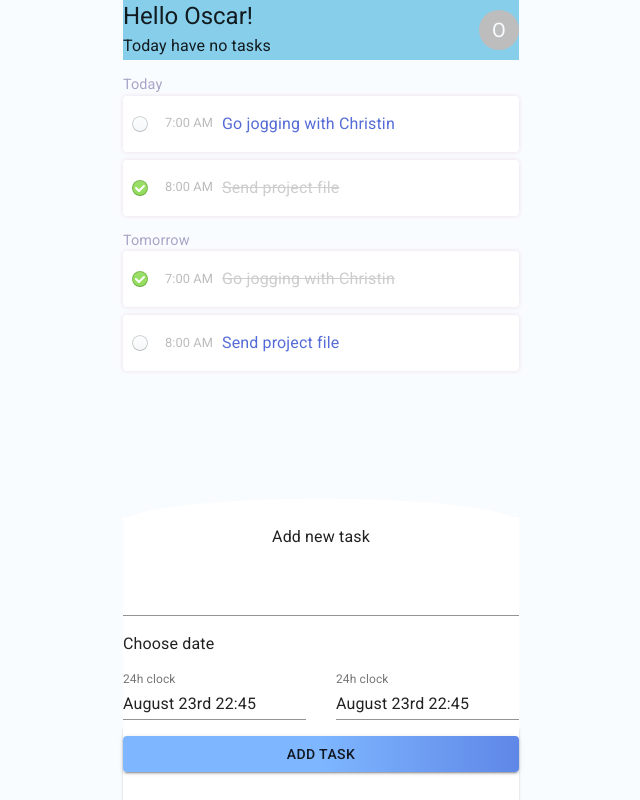
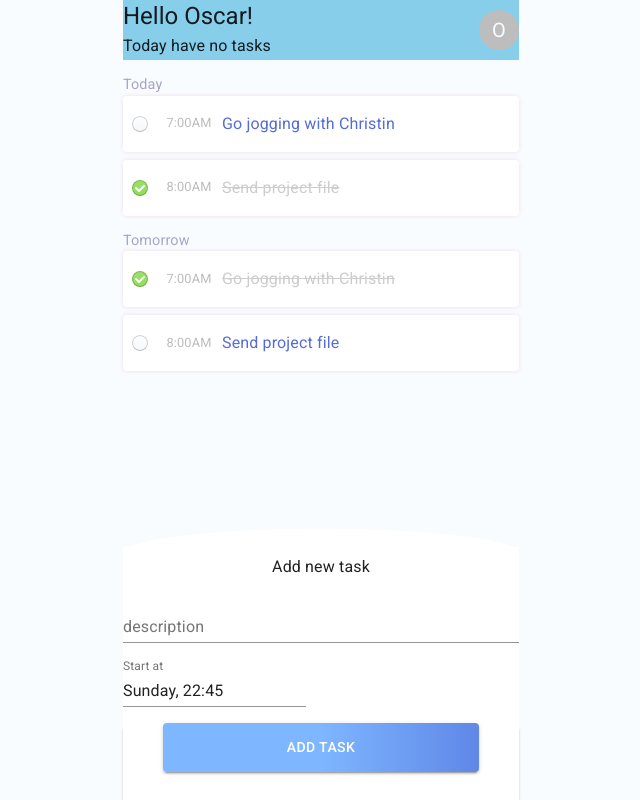
Before and after one commit to oscaramos/todo, a React (Create React App) app: page / in a window 1280 px wide. Shown: the whole page, without its empty margins (319-959 px from the left). Built offline with nearby package versions, Linux system fonts and the light colour scheme.

Commit message:
Move state from <Tasks /> up to <App.js> + addTask almost finished

```diff
--- a/package.json
+++ b/package.json
@@ -14,7 +14,7 @@
     "@material-ui/icons": "^4.9.1",
     "@material-ui/pickers": "^3.2.10",
     "clsx": "latest",
-    "date-fns": "^2.15.0",
+    "date-fns": "^2.16.1",
     "react": "latest",
     "react-dom": "latest",
     "react-scripts": "latest"
--- a/src/App.js
+++ b/src/App.js
@@ -1,20 +1,72 @@
-import React from 'react'
+import React, { useState } from 'react'
 import Container from '@material-ui/core/Container'
 
 import Header from './components/Header'
 import Tasks from './components/Tasks'
 import Footer from './components/Footer'
+import AddTaskDialog from './components/AddTaskDialog'
 
-export default function App() {
-  const addTask = () => {
+import { addHours, startOfToday, addDays } from 'date-fns'
 
+function App() {
+  const [tasks, setTasks] = useState({
+    'Today': [
+      {
+        startTime: addDays(addHours(startOfToday(), 7), 0),
+        description: 'Go jogging with Christin',
+        completed: false,
+      },
+      {
+        startTime: addDays(addHours(startOfToday(), 8), 0),
+        description: 'Send project file',
+        completed: true,
+      },
+    ],
+    'Tomorrow': [
+      {
+        startTime: addDays(addHours(startOfToday(), 7), 1),
+        description: 'Go jogging with Christin',
+        completed: true,
+      },
+      {
+        startTime: addDays(addHours(startOfToday(), 8), 1),
+        description: 'Send project file',
+        completed: false,
+      },
+    ],
+  })
+
+
+
+  const addTask = (newTask) => {
+    const newTasks = {
+      ...tasks,
+      [newTask.day]: [
+        ...tasks[newTask.day],
+        {
+          startTime: newTask.startTime,
+          description: newTask.description,
+          completed: false,
+        }
+      ]
+    }
+    setTasks(newTasks)
+  }
+
+  const toggleCompleted = (day, index) => {
+    const newTasks = { ...tasks }
+    newTasks[day][index].completed = !newTasks[day][index].completed
+    setTasks(newTasks)
   }
 
   return (
     <Container maxWidth='xs'>
       <Header />
-      <Tasks />
-      <Footer addTask={addTask} />
+      <Tasks tasks={tasks} toggleCompleted={toggleCompleted}/>
+      <Footer />
+      <AddTaskDialog onSubmit={addTask} />
     </Container>
   )
 }
+
+export default App
--- /dev/null
+++ b/src/components/AddTaskDialog.js
@@ -0,0 +1,121 @@
+import React, { useState } from 'react'
+
+import Grid from '@material-ui/core/Grid'
+import Container from '@material-ui/core/Container'
+import TextField from '@material-ui/core/TextField'
+import Button from '@material-ui/core/Button'
+import { Typography } from '@material-ui/core'
+import { makeStyles } from '@material-ui/core/styles'
+import { DateTimePicker } from '@material-ui/pickers'
+
+import addTaskBackgroundSvg from '../assets/curve.svg'
+
+const useTaskDialogStyles = makeStyles(() => ({
+  mainContainer: {
+    position: 'fixed',
+    top: 'auto',
+    bottom: 0,
+    left: 0,
+    width: '100%',
+  },
+  dialogContainer: {
+    width: '100%',
+    position: 'absolute',
+    bottom: 0,
+    left: 0,
+    padding: 'inherit',
+    zIndex: 1,
+  },
+  dialog: {
+    width: '100%',
+    padding: 'inherit',
+  },
+  button: {
+    background: 'linear-gradient(90deg, rgba(126,182,255,1) 50%, rgba(95,135,231,1) 100%)',
+    color: 'white',
+    height: '3.5em',
+  },
+  backgroundHead: {
+    width: '100%',
+    height: '2em',
+    backgroundImage: `url(${addTaskBackgroundSvg})`,
+    transform: 'scale(1, -1)',
+  },
+  backgroundBody: {
+    backgroundColor: 'white',
+    width: '100%',
+    height: '100%',
+    position: 'absolute',
+    bottom: 0,
+    zIndex: -1,
+  },
+}))
+
+function AddTaskDialog({ onSubmit }) {
+  const classes = useTaskDialogStyles()
+  const [startTime, setStartTime] = useState(new Date())
+  const [description, setDescription] = useState('')
+
+  function handleClick() {
+    onSubmit({
+      day: 'Today',
+      startTime,
+      description
+    })
+  }
+
+  return (
+    <div className={classes.mainContainer}>
+      <Container maxWidth='xs' style={{ position: 'relative' }}>
+        <div className={classes.dialogContainer}>
+          <div className={classes.backgroundHead} />
+          <div style={{ position: 'relative ' }}>
+            <div className={classes.dialog}>
+              <Grid container direction='column' spacing={2}>
+                <Grid item>
+                  <Typography align='center'>
+                    Add new task
+                  </Typography>
+                </Grid>
+                <Grid item>
+                  <TextField
+                    variant='standard'
+                    label='description'
+                    aria-label='description'
+                    fullWidth
+                    multiline
+                    value={description}
+                    onChange={e => setDescription(e.target.value)}
+                  />
+                </Grid>
+                <Grid item container direction='row' justify='space-between'>
+                  <Grid item>
+                    <DateTimePicker
+                      autoOk
+                      ampm={false}
+                      value={startTime}
+                      onChange={setStartTime}
+                      label='Start at'
+                      format='EEEE, HH:mm'
+                    />
+                  </Grid>
+                </Grid>
+                <Grid item container justify='center'>
+                  <Grid item style={{ width: '80%' }}>
+                    <Button className={classes.button} variant='contained' fullWidth onClick={handleClick}>
+                      Add task
+                    </Button>
+                  </Grid>
+                </Grid>
+              </Grid>
+            </div>
+            <div className={classes.backgroundBody} />
+            <div style={{ width: '100%', height: '2em' }} />
+          </div>
+        </div>
+      </Container>
+    </div>
+  )
+}
+
+export default AddTaskDialog
--- a/src/components/Footer.js
+++ b/src/components/Footer.js
@@ -13,13 +13,6 @@ import AssignmentOutlinedIcon from '@material-ui/icons/AssignmentOutlined'
 import Container from '@material-ui/core/Container'
 import { makeStyles } from '@material-ui/core/styles'
 
-import addTaskBackgroundSvg from '../assets/curve.svg'
-import TextField from '@material-ui/core/TextField'
-import { Typography } from '@material-ui/core'
-import { DateTimePicker } from '@material-ui/pickers'
-import Button from '@material-ui/core/Button'
-import * as PropTypes from 'prop-types'
-
 
 const useStyles = makeStyles(() => ({
   mainContainer: {
@@ -31,114 +24,10 @@ const useStyles = makeStyles(() => ({
   }
 }))
 
-const useTaskDialogStyles = makeStyles(() => ({
-  dialogContainer: {
-    width: '100%',
-    position: 'absolute',
-    bottom: 0,
-    left: 0,
-    padding: 'inherit',
-    zIndex: 1
-  },
-  dialog: {
-    width: '100%',
-    padding: 'inherit'
-  },
-  button: {
-    background: 'linear-gradient(90deg, rgba(126,182,255,1) 50%, rgba(95,135,231,1) 100%)'
-  },
-  backgroundHead: {
-    width: '100%',
-    height: '2em',
-    backgroundImage: `url(${addTaskBackgroundSvg})`,
-    transform: 'scale(1, -1)'
-  },
-  backgroundBody: {
-    backgroundColor: 'white',
-    width: '100%',
-    height: '100%',
-    position: 'absolute',
-    bottom: 0,
-    zIndex: -1
-  }
-}))
-
-
-function AddTaskDialog({ onChange, value }) {
-  const classes = useTaskDialogStyles()
-  return (
-    <div className={classes.dialogContainer}>
-      <div className={classes.backgroundHead} />
-      <div style={{ position: 'relative ' }}>
-        <div className={classes.dialog}>
-          <Grid container direction='column' spacing={2}>
-            <Grid item>
-              <Typography align='center'>
-                Add new task
-              </Typography>
-            </Grid>
-            <Grid item>
-              <TextField
-                variant='standard'
-                aria-label='description'
-                rows={2}
-                fullWidth
-                multiline
-              />
-            </Grid>
-            <Grid item>
-              <Typography>
-                Choose date
-              </Typography>
-            </Grid>
-            <Grid item container direction='row' justify='space-between'>
-              <Grid item>
-                <DateTimePicker
-                  autoOk
-                  ampm={false}
-                  disableFuture
-                  value={value}
-                  onChange={onChange}
-                  label='24h clock'
-                />
-              </Grid>
-              <Grid item>
-                <DateTimePicker
-                  autoOk
-                  ampm={false}
-                  disableFuture
-                  value={value}
-                  onChange={onChange}
-                  label='24h clock'
-                />
-              </Grid>
-            </Grid>
-            <Grid item container justify='center'>
-              <Grid item container>
-                <Button className={classes.button} variant='contained' fullWidth>
-                  Add task
-                </Button>
-              </Grid>
-            </Grid>
-          </Grid>
-        </div>
-        <div className={classes.backgroundBody} />
-        <div style={{ width: '100%', height: '2em'}} />
-      </div>
-    </div>
-  )
-}
-
-AddTaskDialog.propTypes = {
-  classes: PropTypes.any,
-  value: PropTypes.any,
-  onChange: PropTypes.func,
-}
-const Footer = ({ addTask }) => {
+const Footer = () => {
   const classes = useStyles()
 
   const [value, setValue] = useState(0)
-  const [selectedDate, handleDateChange] = useState(new Date());
 
   const handleChange = (event, newValue) => {
     setValue(newValue)
@@ -162,14 +51,12 @@ const Footer = ({ addTask }) => {
 
           <Grid container style={{ position: 'absolute', top: -25 }} justify='center'>
             <Grid item>
-              <Fab color='primary' aria-label='add task' onClick={addTask}>
+              <Fab color='primary' aria-label='add task'>
                 <AddIcon fontSize='large' />
               </Fab>
             </Grid>
           </Grid>
         </Paper>
-
-        <AddTaskDialog value={selectedDate} onChange={handleDateChange} />
       </Container>
     </div>
   )
--- a/src/components/Tasks.js
+++ b/src/components/Tasks.js
@@ -1,4 +1,4 @@
-import React, { useState } from 'react'
+import React from 'react'
 import { makeStyles } from '@material-ui/core/styles'
 import NoTasks from '../assets/NoTasks.png'
 import Grid from '@material-ui/core/Grid'
@@ -6,14 +6,15 @@ import { Typography } from '@material-ui/core'
 import Paper from '@material-ui/core/Paper'
 import Radio from '@material-ui/core/Radio'
 import clsx from 'clsx'
+import { format } from 'date-fns'
 
-const useStyles = makeStyles(theme => ({
+const useStyles = makeStyles(() => ({
   root: {
     height: '50em',
   },
 }))
 
-const useTasksStyles = makeStyles(theme => ({
+const useTasksStyles = makeStyles(() => ({
   paper: {
     height: '4em',
     boxShadow: '0px 0px 5px 0px rgba(239,222,234,1)',
@@ -131,7 +132,7 @@ function ViewTasks({ tasks, toggleCompleted }) {
                             className={classes.subtitle1}
                             align='center'
                           >
-                            {task.startTime}
+                            {format(task.startTime, 'H:mma')}
                           </Typography>
                         </Grid>
                         <Grid item>
@@ -156,42 +157,8 @@ function ViewTasks({ tasks, toggleCompleted }) {
   )
 }
 
-function Tasks() {
+function Tasks({ tasks, toggleCompleted }) {
   const classes = useStyles()
-
-  const [tasks, setTasks] = useState({
-    'Today': [
-      {
-        startTime: '7:00 AM',
-        description: 'Go jogging with Christin',
-        completed: false,
-      },
-      {
-        startTime: '8:00 AM',
-        description: 'Send project file',
-        completed: true,
-      },
-    ],
-    'Tomorrow': [
-      {
-        startTime: '7:00 AM',
-        description: 'Go jogging with Christin',
-        completed: true,
-      },
-      {
-        startTime: '8:00 AM',
-        description: 'Send project file',
-        completed: false,
-      },
-    ],
-  })
-
-  const toggleCompleted = (day, index) => {
-    const newTasks = { ...tasks }
-    newTasks[day][index].completed = !newTasks[day][index].completed
-    setTasks(newTasks)
-  }
-
   return (
     <div className={classes.root}>
       {
@@ -199,7 +166,6 @@ function Tasks() {
           ? <ViewNoTasks />
           : <ViewTasks tasks={tasks} toggleCompleted={toggleCompleted} />
       }
-
     </div>
   )
 }
```
